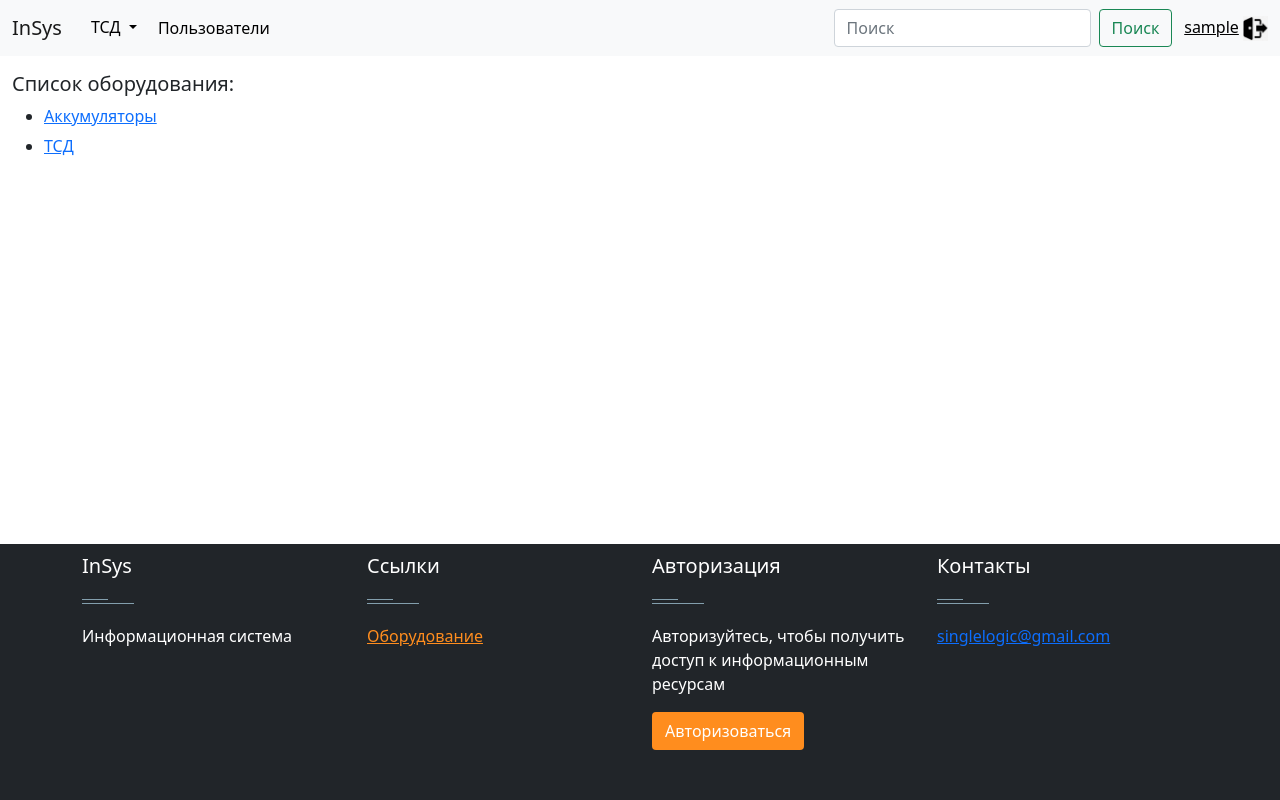
After one commit to Singlelogic/inportal, a Django app: page /dct/list_equipment/ in a window 1280 px wide. The commit adds this page. Run offline with Django 3.2, Linux system fonts and the light colour scheme; the visitor is signed in with stand-in values (Sample User, id 1); some libraries are stand-ins or nearby versions.

Commit message:
Added equipment list

```diff
--- /dev/null
+++ b/dct/templates/dct/equipment_list.html
@@ -0,0 +1,17 @@
+{% extends "basic.html" %}
+
+{% block title %}
+    Список оборудования
+{% endblock %}
+
+{% block content %}
+    <h5>Список оборудования:</h5>
+    <ul>
+        <li>
+            <h6><a href="{% url 'list_accumulator_url' %}">Аккумуляторы</a></h6>
+        </li>
+        <li>
+            <h6><a href="{% url 'list_dct_url' %}">ТСД</a></h6>
+        </li>
+    </ul>
+{% endblock %}
--- a/dct/urls.py
+++ b/dct/urls.py
@@ -5,6 +5,7 @@ from .views import (
     AccumulatorDeleteView,
     DataCollectTerminalCreateView, DataCollectTerminalDeleteView, DataCollectTerminalListView,
     DataCollectTerminalUpdate,
+    EquipmentListView,
 )
 
 
@@ -18,4 +19,6 @@ urlpatterns = [
     path('list_accumulator', AccumulatorListView.as_view(), name='list_accumulator_url'),
     path('update_accumulator/<int:pk>/', AccumulatorUpdateView.as_view(), name='update_accumulator_url'),
     path('delete_accumulator/<int:pk>/', AccumulatorDeleteView.as_view(), name='delete_accumulator_url'),
+
+    path('list_equipment/', EquipmentListView.as_view(), name='list_equipment_url'),
 ]
--- a/dct/views.py
+++ b/dct/views.py
@@ -1,6 +1,6 @@
-from django.db.models.functions import Substr
 from django.contrib.auth.mixins import LoginRequiredMixin
 from django.urls import reverse_lazy
+from django.views.generic.base import TemplateView
 from django.views.generic.list import ListView
 from django.views.generic.edit import CreateView, UpdateView, DeleteView
 
@@ -73,3 +73,8 @@ class AccumulatorDeleteView(LoginRequiredMixin, DeleteView):
     model = Accumulator
     template_name = 'dct/accumulator_delete.html'
     success_url = reverse_lazy('list_accumulator_url')
+
+
+class EquipmentListView(LoginRequiredMixin, TemplateView):
+    """Equipment List"""
+    template_name = 'dct/equipment_list.html'
--- a/templates/basic.html
+++ b/templates/basic.html
@@ -88,12 +88,11 @@
                                 <h5 class="widget-title">Ссылки<span></span></h5>
                                 <ul class="thumbnail-widget">
                                     <li>
-                                        <div class="thumb-content"><a href="#">Оборудование</a></div>
+                                        <div class="thumb-content"><a href="{% url 'list_equipment_url' %}">Оборудование</a></div>
                                     </li>
-                                    <li>
-                                        <div class="thumb-content"><a href="#">Задачи</a>
-                                        </div>
-                                    </li>
+<!--                                    <li>-->
+<!--                                        <div class="thumb-content"><a href="#">Задачи</a></div>-->
+<!--                                    </li>-->
                                 </ul>
                             </div>
                         </div>
```
